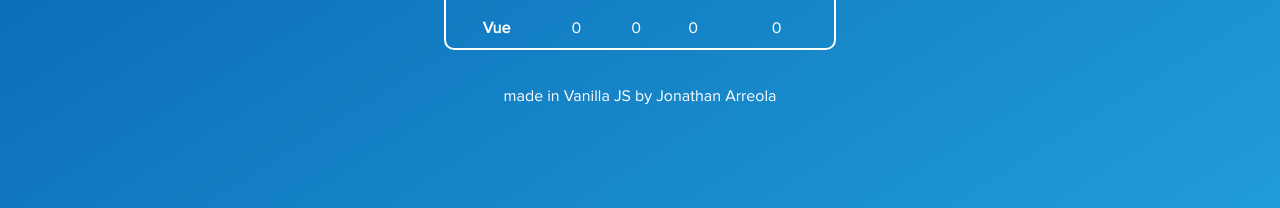
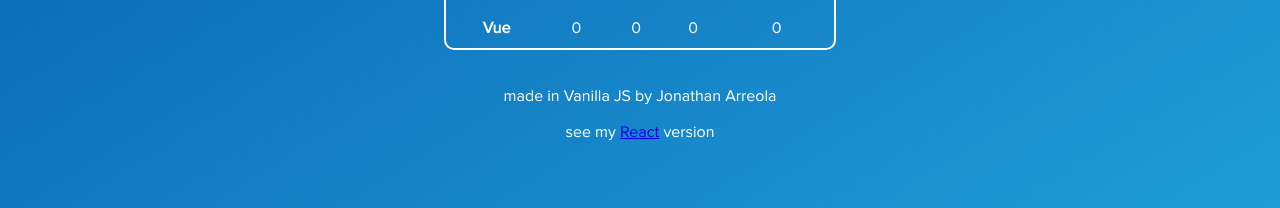
Before and after one commit to Joncitone/LaunchPad-Lab_Coding-Challenge, a website: page index.html in a window 1280 px wide. Shown: the part 335-543 px from the top of the page. Drawn offline with Linux system fonts and the light colour scheme; no server answers.

Commit message:
added link to deployed react version

```diff
--- a/css/style.css
+++ b/css/style.css
@@ -71,3 +71,7 @@ tbody > tr > td:first-child {
   font-size: 2em;
   text-align: center;
 }
+
+footer {
+  text-align: center;
+}
--- a/index.html
+++ b/index.html
@@ -62,6 +62,9 @@
     <br />
     <footer>
       <p>made in Vanilla JS by Jonathan Arreola</p>
+      <p>
+        see my <a href="https://lpl-cc-react.herokuapp.com/">React</a> version
+      </p>
     </footer>
     <script type="module" src="js/main.js"></script>
   </body>
```
